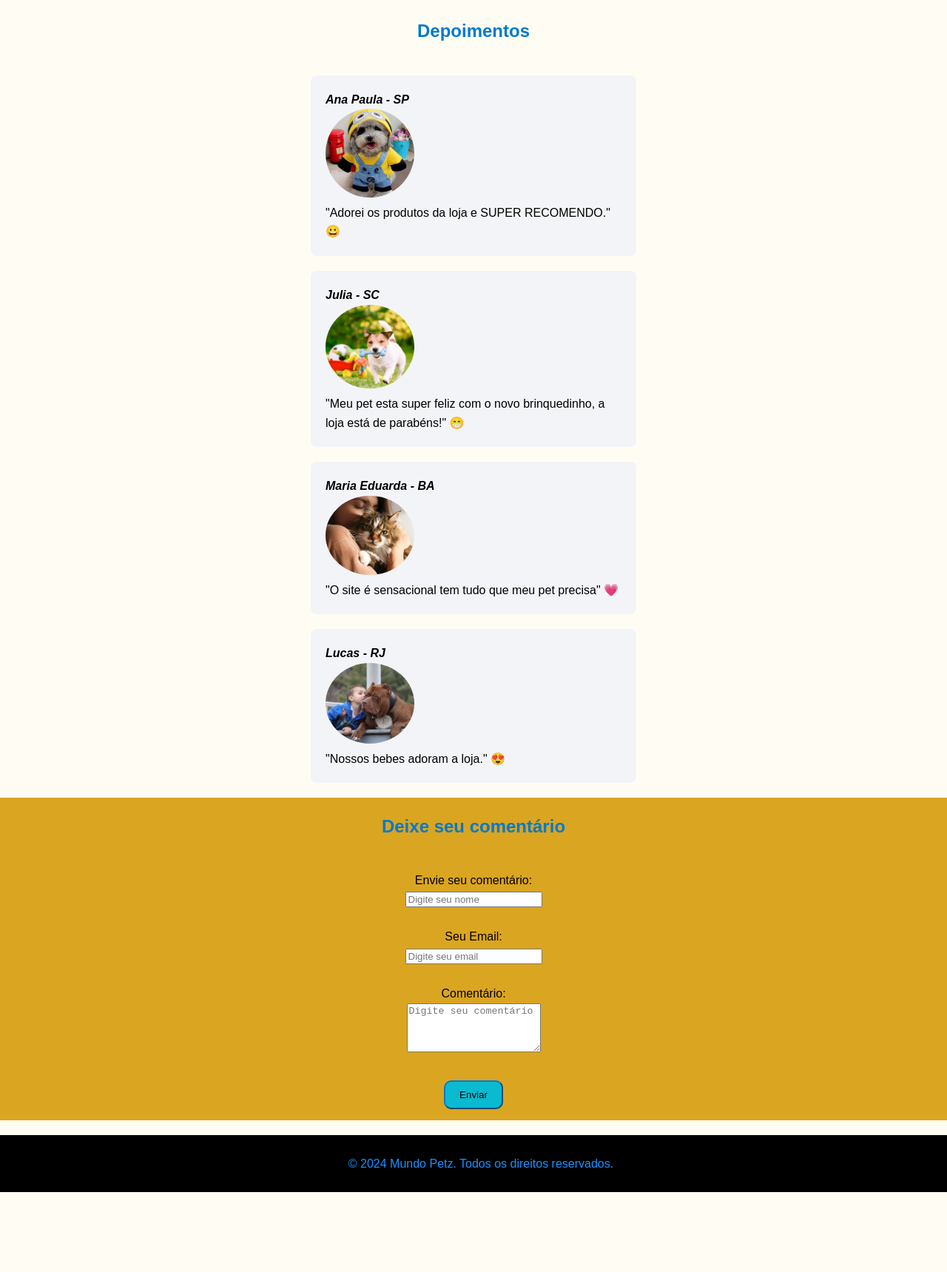
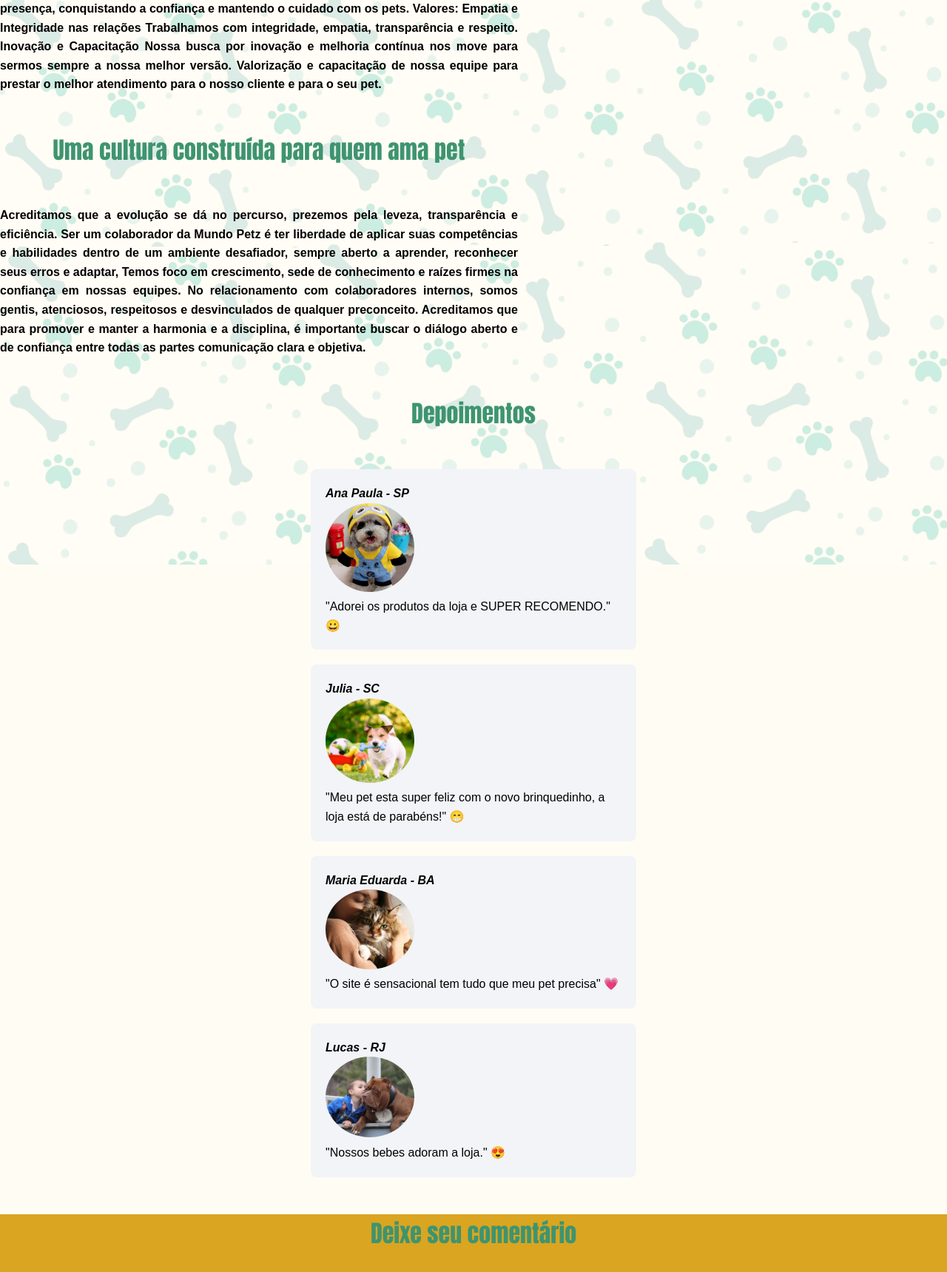
Before and after one commit to japa-2109/PetShop, a website: page html/sobre.html in a window 1280 px wide. Shown: the part 1081-2800 px from the top of the page at 74% size. Before the commit the page ends 2692 px from the top, so only its background shows below. Drawn offline with Linux system fonts and the light colour scheme; files whose address does not match are found by name.

Commit message:
Novas estruturas e estilizações da pagina Sobre

```diff
--- a/css/sobre.css
+++ b/css/sobre.css
@@ -6,35 +6,65 @@ body {
     background-color: rgb(255, 253, 243);
 }
 
-header {
+header{
+    justify-content: center;
     background-color: #3e9470;
-    color: white;
-    padding: 20px;
+    padding: 10px;
     text-align: center;
+}
+
+.fundo{
+    width: 100%;
+    position: absolute;
+    right: 0px;
+    left: 0px;
+    z-index: -1;
+    opacity: 0.2;
 }
 
 button {
     background-color:goldenrod;
     color:black;
     border-color: darkgoldenrod;
-    border-radius: 10px;
-    display:flexbox;
-    width: 80px;
-    margin: 10px auto 15px auto;
-    padding: 2px;
+    border-radius: 50px;
+    display: flexbox;
+    width: 200px;
+    margin: 80px 15px;
+    padding: 10px;
     text-decoration: none;
     text-align: center;
+    font-family:Impact, Haettenschweiler, 'Arial Narrow Bold', sans-serif;
+    font-size: 1.5em;
+    cursor: pointer;
 }
 
-section {
+button:hover {
+    transform: scale(1.1);
+    transition: transform 0.3s ease, box-shadow 0.3s ease;
+}
+
+.sobre {
     margin-bottom: 20px;
-    text-align: center;
+    text-align: justify;
+    max-width: 700px;
+}
+
+article {
+    margin-bottom: 20px;
+    text-align: justify;
+    max-width: 700px;
+}
+
+.depoimentos {
+    margin-bottom: 20px;
 }
 
 h2 {
-    color: #007acc;
     text-align: center;
-    padding: 20px;
+    color: #3e9470;
+    font-family:Impact, Haettenschweiler, 'Arial Narrow Bold', sans-serif;
+    font-size: 2em;
+    margin: 50px;
 }
 
 .name {
@@ -67,9 +97,8 @@ blockquote {
 }
 
 .enviar {
-    background-color:rgb(9, 186, 209);
     color:black;
-    border-color: #007acc;
+    border-color: darkgoldenrod;
     border-radius: 10px;
     width: 80px;
     margin: 5px auto 15px auto;
@@ -77,10 +106,38 @@ blockquote {
     text-align: center;
 }
 
-footer {
+.section {
     width: 100%;
-    padding: 10px;
-    background-color: black;
-    color:dodgerblue;
+    background-color: #3e9470;
+    color:white;
+    justify-content: space-around;
+    display: flex;
+}
+
+.info1, .info2 {
+    grid-template-columns: auto;
+    text-align: center;
+}
+
+h4 {
+    color: #f9b217;
+    font-size: 1.5em;
+    margin-bottom: 15px;
+}
+
+p {
+    font-size: 1em;
     text-align:center;
 }
+
+footer {
+    background-color: #0a1a2a;
+    text-align: center;
+    padding: 15px 10px;
+    font-size: 0.9em;
+}
+
+footer p {
+    margin: 0;
+    color: #3e9470
+}
--- a/css/style.css
+++ b/css/style.css
@@ -5,12 +5,13 @@ body {
     background-color: #f1f1ee;
 }
 
-.fundo {
-    background-image: url('../image/fundo1.jpeg');
-    background-size: cover; /* Faz a imagem cobrir toda a página */
-    background-repeat: no-repeat; /* Evita repetição da imagem */
-    background-position: center; /* Centraliza a imagem */
-    height: 100%; /* Garante que o corpo ocupe a altura total da janela */
+.fundo{
+    width: 100%;
+    position: absolute;
+    right: 0px;
+    left: 0px;
+    z-index: -1;
+    opacity: 0.2;
 }
 
 header{
@@ -71,12 +72,15 @@ button:hover {
 .carousel-track {
     display: flex;
     transition: transform 0.8s ease-in-out; /* Suaviza o movimento do carrossel */
-  }
+
+}
 
 .carousel-item {
     flex: 100%; /* Cada item ocupa 100% da largura visível */
     text-align: center;
     transition: transform 0.3s ease, box-shadow 0.3s ease;
+    background-color: #f1f1ee;
+    box-shadow: 8px 8px 20px black;
   }
 
 .carousel-item img {
@@ -88,7 +92,7 @@ button:hover {
 .carousel-item:hover {
     transform: scale(1.1);
     box-shadow: 0px 8px 20px rgba(0, 0, 0, 0.2); /* Destaque com sombra */
-  }
+}
 
 
   /* .prev, .next {
--- a/html/sobre.html
+++ b/html/sobre.html
@@ -21,6 +21,9 @@
 
 
 <section>
+    <img src="../image/fundo1.jpeg" class="fundo">
+
+        <div class="sobre">
             <h2>Sobre nós</h2>
                 <strong>O sonho da Mundo Petz começou em 2024! Sabe aquele friozinho na barriga digno de parque de diversões? Pois bem, foi com essa sensação quando foi iniciado um projeto de Frontend em um curos do SENAI - em São José dos Campos, interiorrrr de Sampa!</strong>
                 <strong>Neste período oferecemos os melhores serviços para seu pet, sempre buscando novidades em estética animal, acessórios e medicina veterinária. Você e seus melhores amigos contam com 18 lojas físicas, nossa loja online e todas possuem farmácia completa.
@@ -49,10 +52,8 @@
                 Nossa busca por inovação e melhoria contínua nos move para sermos sempre a nossa melhor versão.
                 Valorização e capacitação de nossa equipe para prestar o melhor atendimento para o nosso cliente e
                 para o seu pet.
-
                 </strong>
-    </section>
-
+        </div>
 
     <article>
         <h2>Uma cultura construída para quem ama pet</h2>
@@ -62,7 +63,7 @@
                 No relacionamento com colaboradores internos, somos gentis, atenciosos, respeitosos e desvinculados de qualquer preconceito. Acreditamos que para promover e manter a harmonia e a disciplina, é importante buscar o diálogo aberto e de confiança entre todas as partes comunicação clara e objetiva.</strong>
     </article>
 
-    <div>
+    <div class="depoimentos">
         <h2>Depoimentos</h2>
             <blockquote>
                 <b class="name">Ana Paula - SP</b><br>
@@ -93,7 +94,7 @@
             </blockquote>
         </div>
 
-        <section class="comentario">
+        <main class="comentario">
             <h2>Deixe seu comentário</h2>
             <form action="#" method="post" id="commentario">
                 <label for="name">Envie seu comentário:</label><br>
@@ -107,8 +108,29 @@
 
                 <button type="submit" class="enviar">Enviar</button>
             </form>
+        </main>
 </section>
 </body>
+
+
+<section class="section">
+    <div class="info1">
+        <h4 class="contatos">Nossos Contatos</h4>
+        <div class="endereço">
+            <p>Endereço: &nbsp; Rua da Alecrins, 250 - Jardins, São Paulo - SP</p>
+            <p>Tel Fixo: (12) 3937-6837<br>Whatsapp: (12) 99800-9090</p>
+        </div>
+    </div>
+
+    </div>
+        <div class="info2">
+                <h4 class="Funcionamento">Horário de Funcionamento</h4>
+        <div class="horarios">
+                <p>Segunda a Sexta&nbsp; &nbsp;8hs às 18:30 hs</p>
+                <p>Sábado:&nbsp; &nbsp; 8:00 - 12:30 hs<br>
+                <p>Domingo:&nbsp; &nbsp;Fechado</p>
+</section>
+
 <footer>
         <p>&copy; 2024 Mundo Petz. Todos os direitos reservados.</p>
 </footer>
```
Also changed, not shown: html/index.html (+7 -6 lines). Lines whose indentation alone changed are shown as unchanged.
